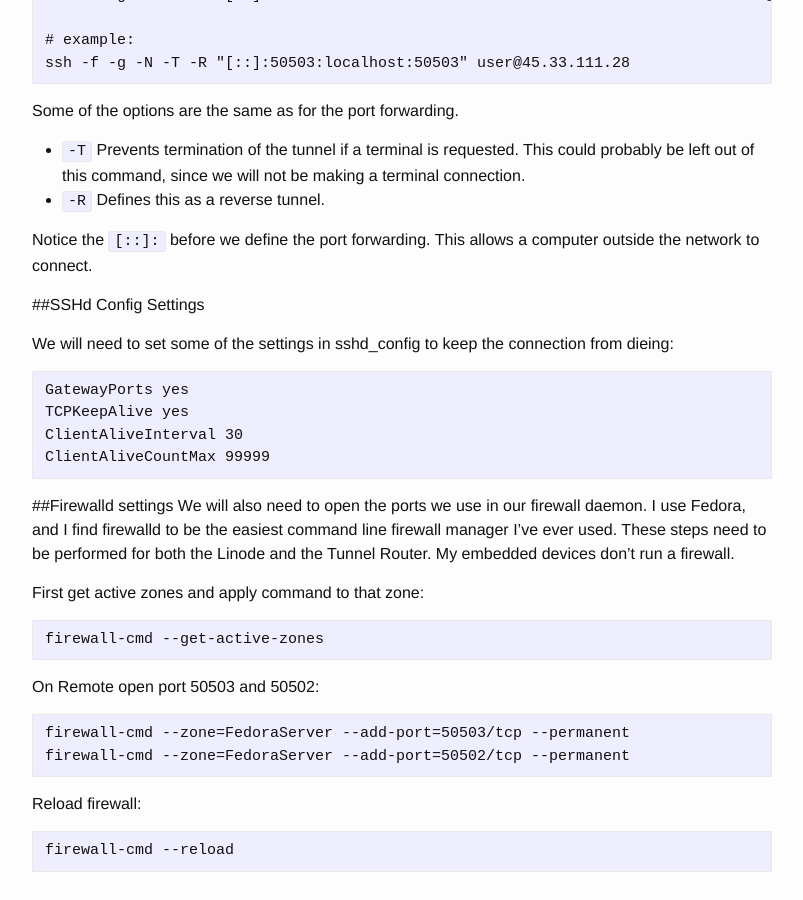
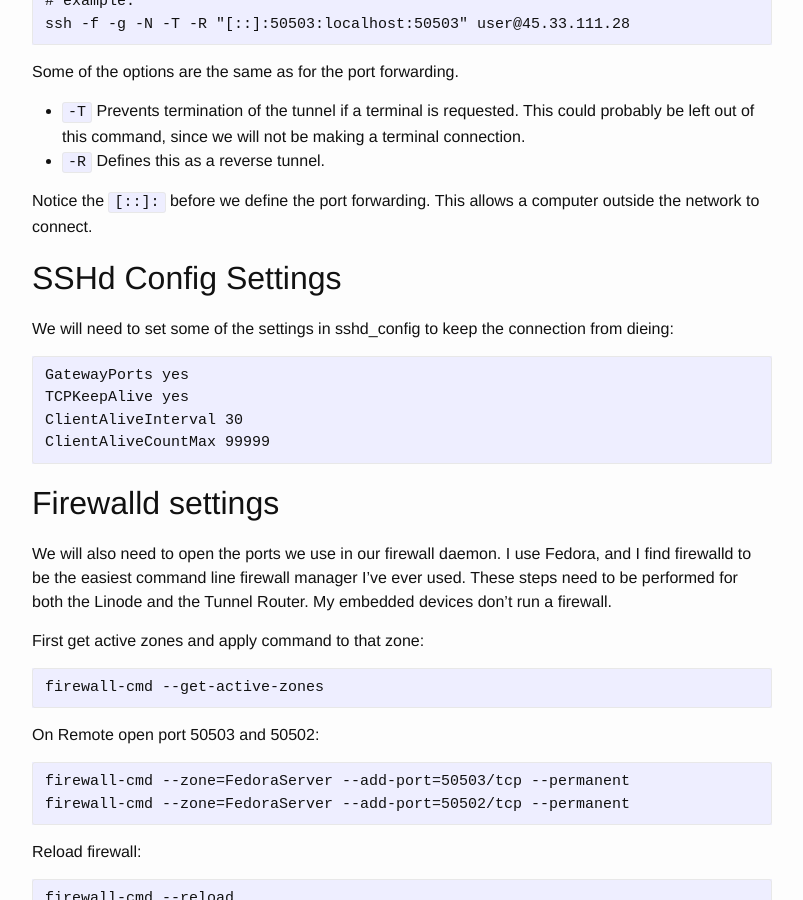
Before and after one commit to erickveil/erickveil.github.com, a Jekyll site: the page built from _posts/2016-06-15-How-To-Route-IP-Traffic-With-SSH.md, in a window 1280 px wide and 900 px high, scrolled down 1688 px. Shown: the whole window, without its empty margins (238-1041 px from the left). Built offline with Jekyll 4.4.1, drawn with Linux system fonts in a browser that asks for light colours; some of the changed lines change nothing that is shown; some of the changed text lies outside the part shown.

Commit message:
Fixed headding markdown

```diff
--- a/_posts/2016-06-15-How-To-Route-IP-Traffic-With-SSH.md
+++ b/_posts/2016-06-15-How-To-Route-IP-Traffic-With-SSH.md
@@ -4,7 +4,6 @@ title: How To Route IP Traffic With SSH
 date: 16-06-15 08:20:38 -0800
 categories:
 ---
-#How To Route IP Traffic With SSH
 
 Real world scenario that I was in: A new guy had taken over the IT department at work, and the previous guy resigned suddenly without providing any training. The guy who left had a [truck factor](https://en.wikipedia.org/wiki/Bus_factor) of one when it came to the management of our internal network. The new guy will get it eventually, but in the meantime I have this customer.
 
@@ -50,7 +49,7 @@ Some of the options are the same as for the port forwarding.
 
 Notice the `[::]:` before we define the port forwarding. This allows a computer outside the network to connect.
 
-##SSHd Config Settings
+## SSHd Config Settings
 
 We will need to set some of the settings in sshd_config to keep the connection from dieing:
 
@@ -59,7 +58,7 @@ We will need to set some of the settings in sshd_config to keep the connection f
     ClientAliveInterval 30
     ClientAliveCountMax 99999
 
-##Firewalld settings
+## Firewalld settings
 We will also need to open the ports we use in our firewall daemon. I use Fedora, and I find firewalld to be the easiest command line firewall manager I've ever used. These steps need to be performed for both the Linode and the Tunnel Router. My embedded devices don't run a firewall.
 
 First get active zones and apply command to that zone:
```
